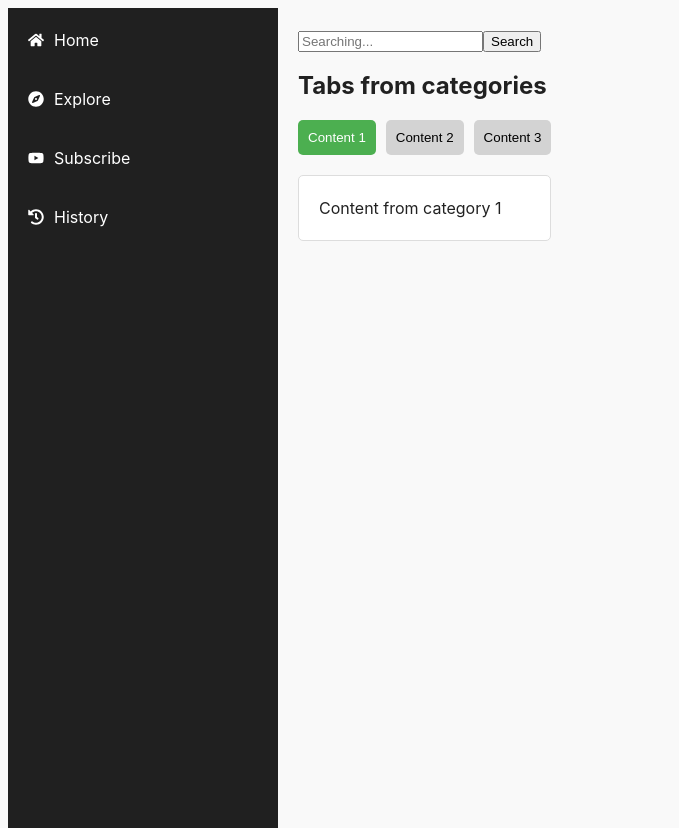
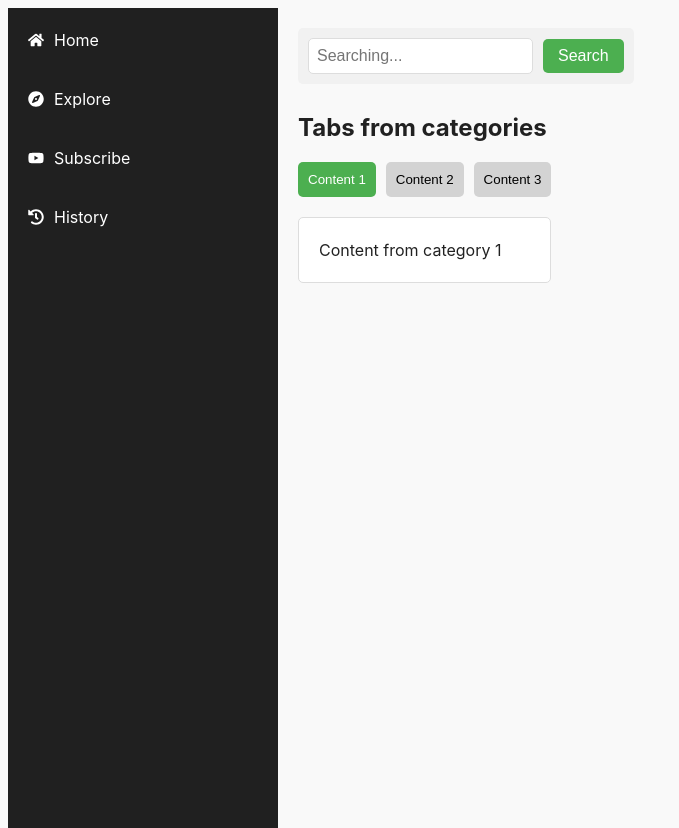
Before and after one commit to Aokemi/clone_youtube, a React (Vite) app: page / in a window 1280 px wide. Shown: the whole page, without its empty margins (0-679 px from the left). Built offline with nearby package versions, Linux system fonts and the light colour scheme.

Commit message:
Modified style to get the searchbar accordingly

```diff
--- a/src/index.css
+++ b/src/index.css
@@ -28,7 +28,7 @@ a:hover {
 }
 
 h1 {
-  font-size: 1.5rem;
+  font-size: 24px;
 }
 
 .app-container {
@@ -110,3 +110,42 @@ h1 {
 .menu-text {
   font-size: 16px;
 }
+
+/* --------------------------------------------------------- */
+
+/* Search Bar */
+
+.search-bar {
+  display: flex;
+  align-items: center;
+  justify-content: flex-start;
+  padding: 10px;
+  gap: 10px;
+  margin-bottom: 10px;
+  background-color: #f1f1f1;
+  border-radius: 5px;
+}
+
+.search-input {
+  flex: 1;
+  padding: 8px;
+  border: 1px solid #ddd;
+  border-radius: 5px;
+  outline: none;
+  font-size: 16px;
+}
+
+.search-button {
+  padding: 8px 15px;
+  background-color: #4caf50;
+  color: white;
+  border: none;
+  border-radius: 5px;
+  cursor: pointer;
+  font-size: 16px;
+  transition: background-color 0.3s;
+}
+
+.search-button:hover {
+  background-color: #45a049;
+}
```
